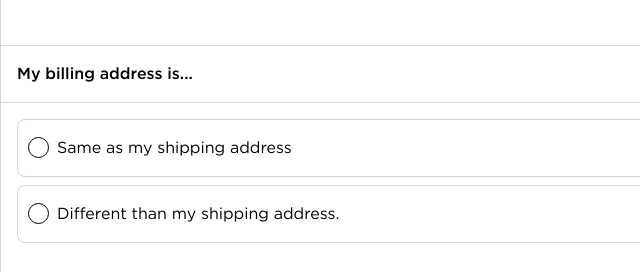
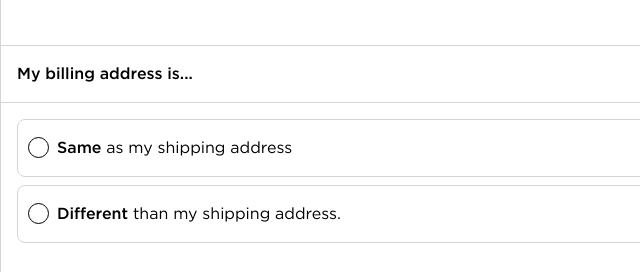
Before and after one commit to eshanrajapakshe/tpr-website, a plain HTML site: page payment-method.html in a window 1280 px wide. Shown: the part 1202-1474 px from the top of the page, 0-640 px from the left. Drawn offline with Linux system fonts and the light colour scheme.

Commit message:
UI update

```diff
--- a/components/atoms/Select/index.js
+++ b/components/atoms/Select/index.js
@@ -39,7 +39,7 @@ class PRSelect extends HTMLElement {
               )
               .join("")}
           </select>
-          <img src="../../../assets/images/dropdown-arrow.svg" class="custom-dropdown-icon" />
+          <img src="./assets/images/dropdown-arrow.svg" class="custom-dropdown-icon" />
         </div>
       </div>`;
 
--- a/css/styles.css
+++ b/css/styles.css
@@ -187,7 +187,7 @@ h5.typography.cart-item_price-before-discount {
   width: 25%;
 }
 
-.extra-includes-value h5{
+.extra-includes-value h5 {
   font-size: 16px;
   font-weight: 400;
   line-height: 24px;
@@ -1068,6 +1068,14 @@ h5.typography.billing-address-option-text {
   line-height: 24px;
 }
 
+h5.typography.billing-address-option-text b{
+  font-weight: 500;
+}
+
+h5.typography.address-verify-option-text {
+  font-weight: 400;
+}
+
 /* FOOTER */
 footer {
   display: flex;
--- a/payment-method.html
+++ b/payment-method.html
@@ -162,7 +162,7 @@
                   <div class="billing-address-option same-address">
                     <pr-radio-button id="same"></pr-radio-button>
                     <pr-typography
-                      text="Same as my shipping address"
+                      text="<b>Same</b> as my shipping address"
                       type="h5"
                       elem-class="billing-address-option-text"
                     ></pr-typography>
@@ -170,7 +170,7 @@
                   <div class="billing-address-option">
                     <pr-radio-button id="different"></pr-radio-button>
                     <pr-typography
-                      text="Different than my shipping address."
+                      text="<b>Different</b> than my shipping address."
                       type="h5"
                       elem-class="billing-address-option-text"
                     ></pr-typography>
```
